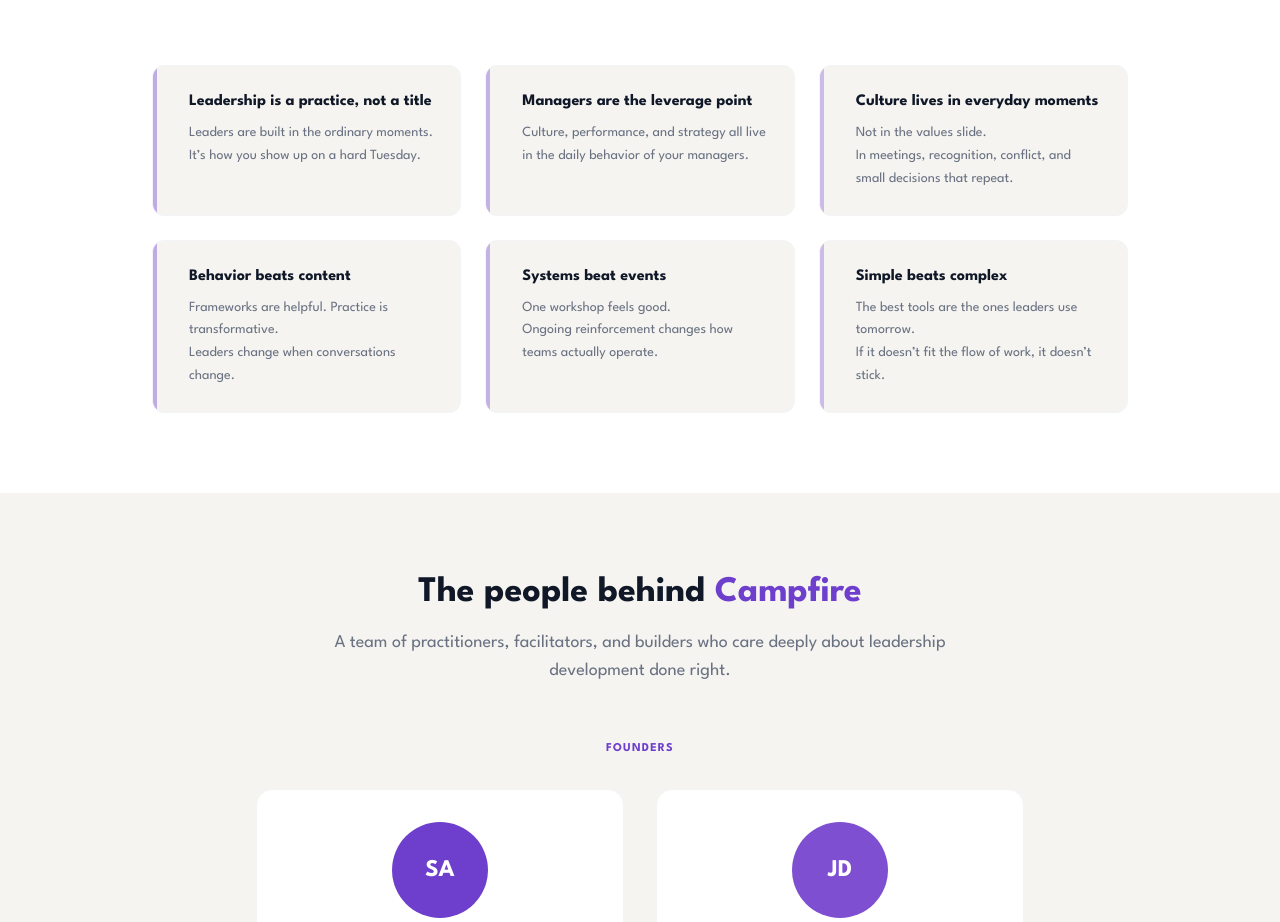
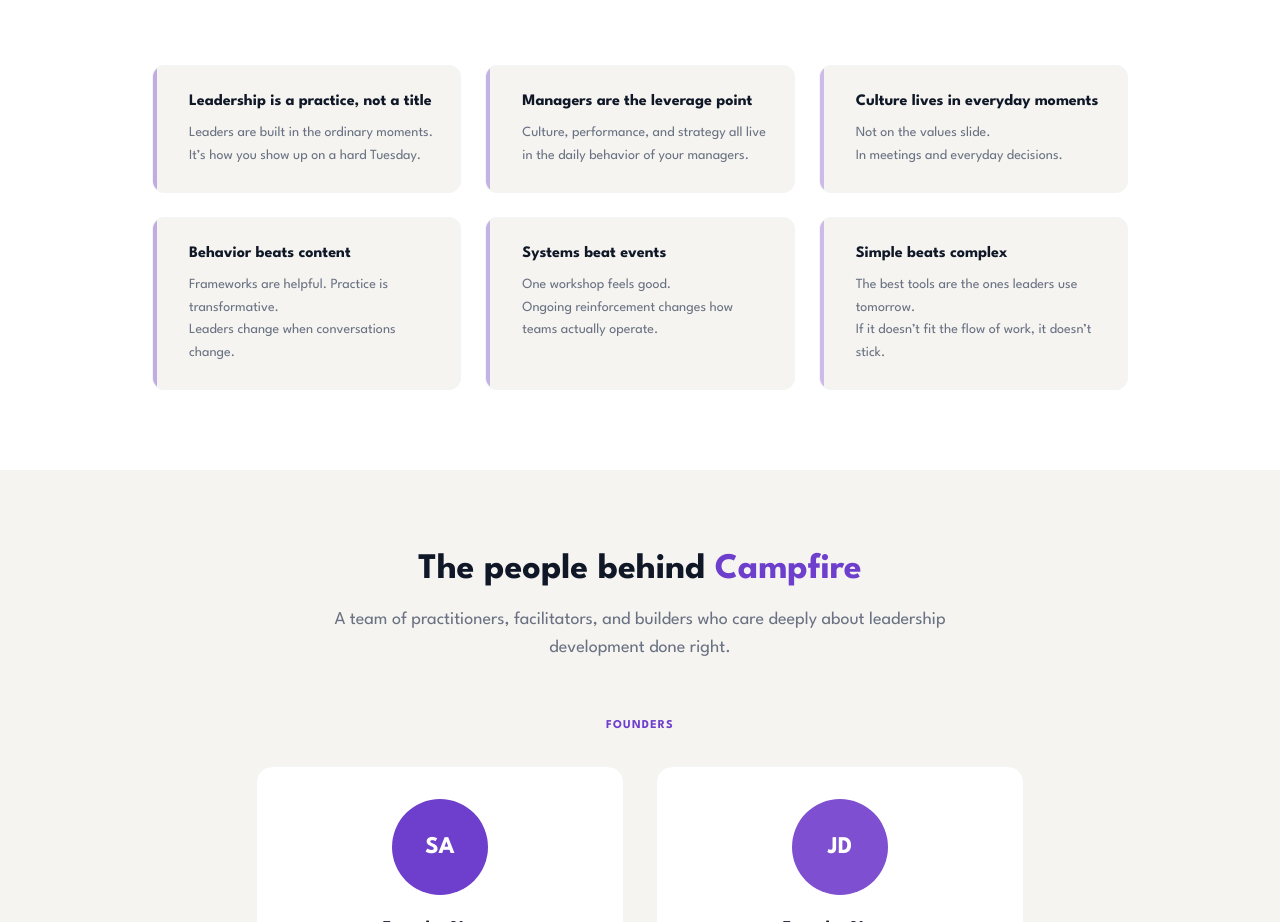
Before and after one commit to stevearntz/campfire-website, a Next.js app: page /about in a window 1280 px wide. Shown: the part 3691-4613 px from the top of the page. Built offline with nearby package versions, Linux system fonts and the light colour scheme; no server answers.

Commit message:
Simplify culture belief copy
Co-Authored-By: Claude Opus 4.6 <noreply@anthropic.com>

```diff
--- a/app/about/page.tsx
+++ b/app/about/page.tsx
@@ -528,8 +528,8 @@ export default function AboutPage() {
               },
               {
                 belief: "Culture lives in everyday moments",
-                line1: "Not in the values slide.",
-                line2: "In meetings, recognition, conflict, and small decisions that repeat.",
+                line1: "Not on the values slide.",
+                line2: "In meetings and everyday decisions.",
                 accent: "bg-[#8F65D9]",
               },
               {
```
